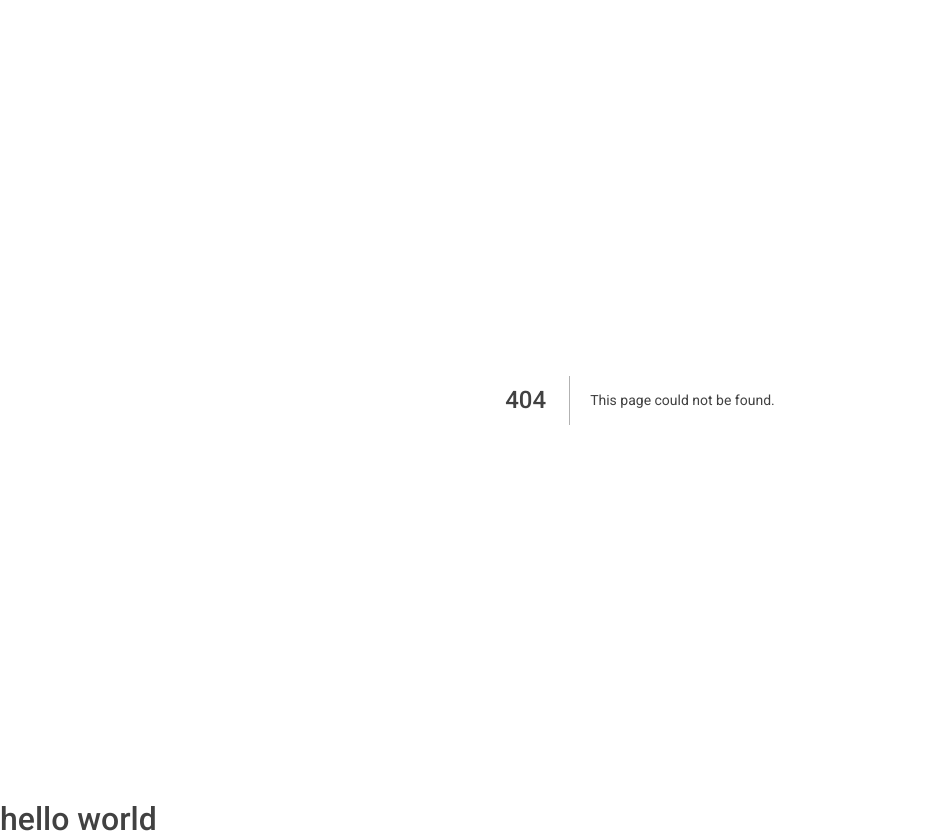
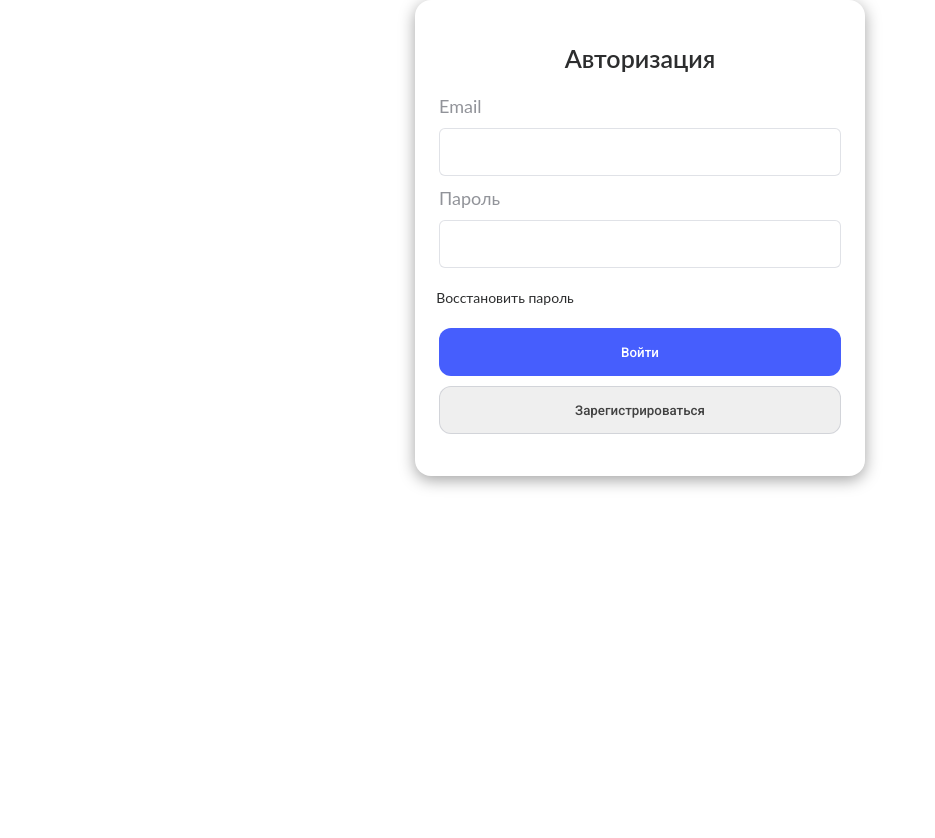
Before and after one commit to HamJohni/Store, a Next.js app: page /Auth/Auth in a window 1280 px wide. Before the commit this address had no page. Shown: the whole page, without its empty margins (0-935 px from the left). After the commit the page ends 800 px from the top, so only its background shows below. Built offline with nearby package versions, Linux system fonts and the light colour scheme.

Commit message:
regis_and_auth

```diff
--- a/components/Footer/Footer.jsx
+++ b/components/Footer/Footer.jsx
@@ -3,7 +3,6 @@ import React from 'react';
 const Footer = () => {
     return (
         <div>
-        <h1>hello world</h1>
         </div>
     );
 };
--- /dev/null
+++ b/pages/Auth/Auth.jsx
@@ -0,0 +1,35 @@
+import React from 'react';
+import s from './Auth.module.scss'
+
+const Auth = () => {
+    return (
+        <div className={s.container}>
+            <div className={s.content}>
+                <form>
+                    <h1>
+                        Авторизация
+                    </h1>
+                    <div className={s.inputs}>
+                        <label>
+                            Email
+                        </label>
+                        <input type="email" />
+                        <label>
+                            Пароль
+                        </label>
+                        <input type="password" />
+
+                    </div>
+                    <h2>Восстановить пароль</h2>
+                    <div className={s.btns}>
+                        <button className={s.auth}>Войти</button>
+                        <button className={s.regis}>Зарегистрироваться</button>
+
+                    </div>
+                </form>
+            </div>
+        </div>
+    );
+};
+
+export default Auth;
--- /dev/null
+++ b/pages/Auth/Auth.module.scss
@@ -0,0 +1,81 @@
+.container {
+  width: 100%;
+  margin: 0 auto;
+  .content {
+    margin: 0 auto;
+    width: 450px;
+    height: 476px;
+    background: #ffffff;
+    box-shadow: 0px 4px 16px rgba(0, 0, 0, 0.368);
+    border-radius: 16px;
+    form {
+      height: 100%;
+      display: flex;
+      flex-direction: column;
+      justify-content: center;
+      align-items: center;
+      gap: 10px;
+      h1 {
+        font-family: "Lato";
+        font-style: normal;
+        font-weight: 600;
+        font-size: 25px;
+        line-height: 130%;
+        color: #2c2d2e;
+      }
+      .inputs {
+        gap: 10px;
+        display: flex;
+        flex-direction: column;
+        label {
+          font-family: "Lato";
+          font-style: normal;
+          font-weight: 400;
+          font-size: 18px;
+          line-height: 24px;
+          color: #919399;
+        }
+        input {
+          outline: none;
+          padding: 12px 16px;
+          width: 402px;
+          height: 48px;
+          border: 1px solid rgba(0, 16, 61, 0.12);
+          border-radius: 6px;
+        }
+      }
+      h2 {
+        cursor: pointer;
+        font-family: "Lato";
+        font-style: normal;
+        font-weight: 400;
+        font-size: 14px;
+        line-height: 20px;
+        color: #2c2d2e;
+        margin-right: 270px;
+      }
+      gap: 20px;
+      .btns {
+        display: flex;
+        flex-direction: column;
+        gap: 10px;
+        .auth {
+          cursor: pointer;
+          color: #ffff;
+          border: none;
+          width: 402px;
+          height: 48px;
+          background: #465efd;
+          border-radius: 12px;
+        }
+        .regis {
+          cursor: pointer;
+          width: 402px;
+          height: 48px;
+          border: 1px solid rgba(0, 16, 61, 0.12);
+          border-radius: 12px;
+        }
+      }
+    }
+  }
+}
--- /dev/null
+++ b/pages/Regis/Regis.module.scss
@@ -0,0 +1,81 @@
+.container {
+  width: 100%;
+  margin: 0 auto;
+  .content {
+    margin: 0 auto;
+    width: 450px;
+    height: 516px;
+    background: #ffffff;
+    box-shadow: 0px 4px 16px rgba(0, 0, 0, 0.368);
+    border-radius: 16px;
+    form {
+      height: 100%;
+      display: flex;
+      flex-direction: column;
+      justify-content: center;
+      align-items: center;
+      gap: 10px;
+      h1 {
+        font-family: "Lato";
+        font-style: normal;
+        font-weight: 600;
+        font-size: 25px;
+        line-height: 130%;
+        color: #2c2d2e;
+      }
+      .inputs {
+        gap: 10px;
+        display: flex;
+        flex-direction: column;
+        label {
+          font-family: "Lato";
+          font-style: normal;
+          font-weight: 400;
+          font-size: 18px;
+          line-height: 24px;
+          color: #919399;
+        }
+        input {
+          outline: none;
+          padding: 12px 16px;
+          width: 402px;
+          height: 48px;
+          border: 1px solid rgba(0, 16, 61, 0.12);
+          border-radius: 6px;
+        }
+      }
+      h2 {
+        cursor: pointer;
+        font-family: "Lato";
+        font-style: normal;
+        font-weight: 400;
+        font-size: 14px;
+        line-height: 20px;
+        color: #2c2d2e;
+        margin-right: 270px;
+      }
+      gap: 20px;
+      .btns {
+        display: flex;
+        flex-direction: column;
+        gap: 10px;
+        .auth {
+          cursor: pointer;
+          color: #ffff;
+          border: none;
+          width: 402px;
+          height: 48px;
+          background: #465efd;
+          border-radius: 12px;
+        }
+        .regis {
+          cursor: pointer;
+          width: 402px;
+          height: 48px;
+          border: 1px solid rgba(0, 16, 61, 0.12);
+          border-radius: 12px;
+        }
+      }
+    }
+  }
+}
--- a/pages/index.js
+++ b/pages/index.js
@@ -2,6 +2,8 @@ import Head from 'next/head'
 import Image from 'next/image'
 import { Inter } from 'next/font/google'
 import styles from '@/styles/Home.module.css'
+import Auth from './Auth/Auth'
+import Regis from './Regis/Regis';
 
 const inter = Inter({ subsets: ['latin'] })
 
@@ -14,6 +16,8 @@ export default function Home() {
         <meta name="viewport" content="width=device-width, initial-scale=1" />
         <link rel="icon" href="/favicon.ico" />
       </Head>
+      {/* <Auth/> */}
+      <Regis/>
     </>
   )
 }
```
Also changed, not shown: pages/Regis/Regis.jsx (added, +37 -0 lines).
